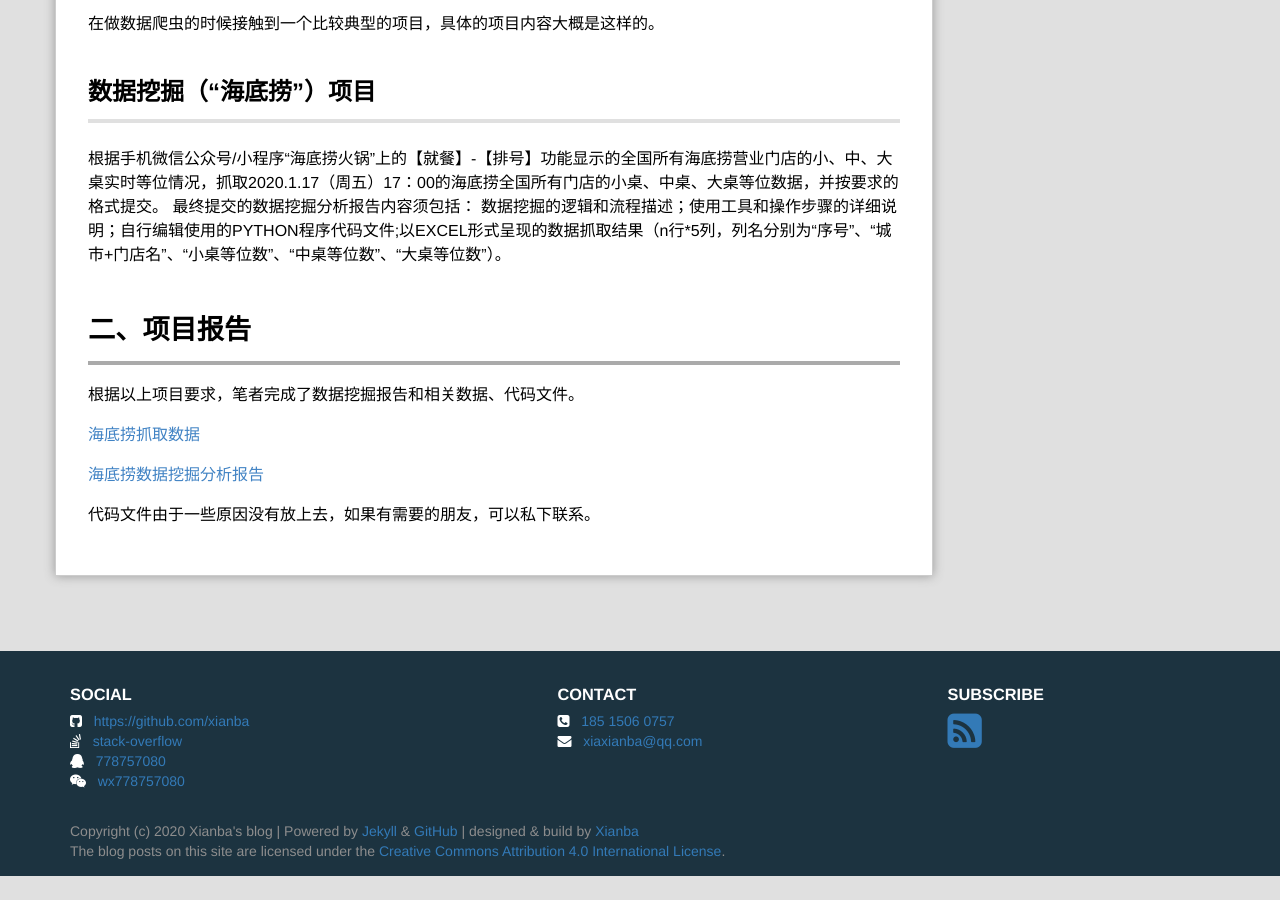
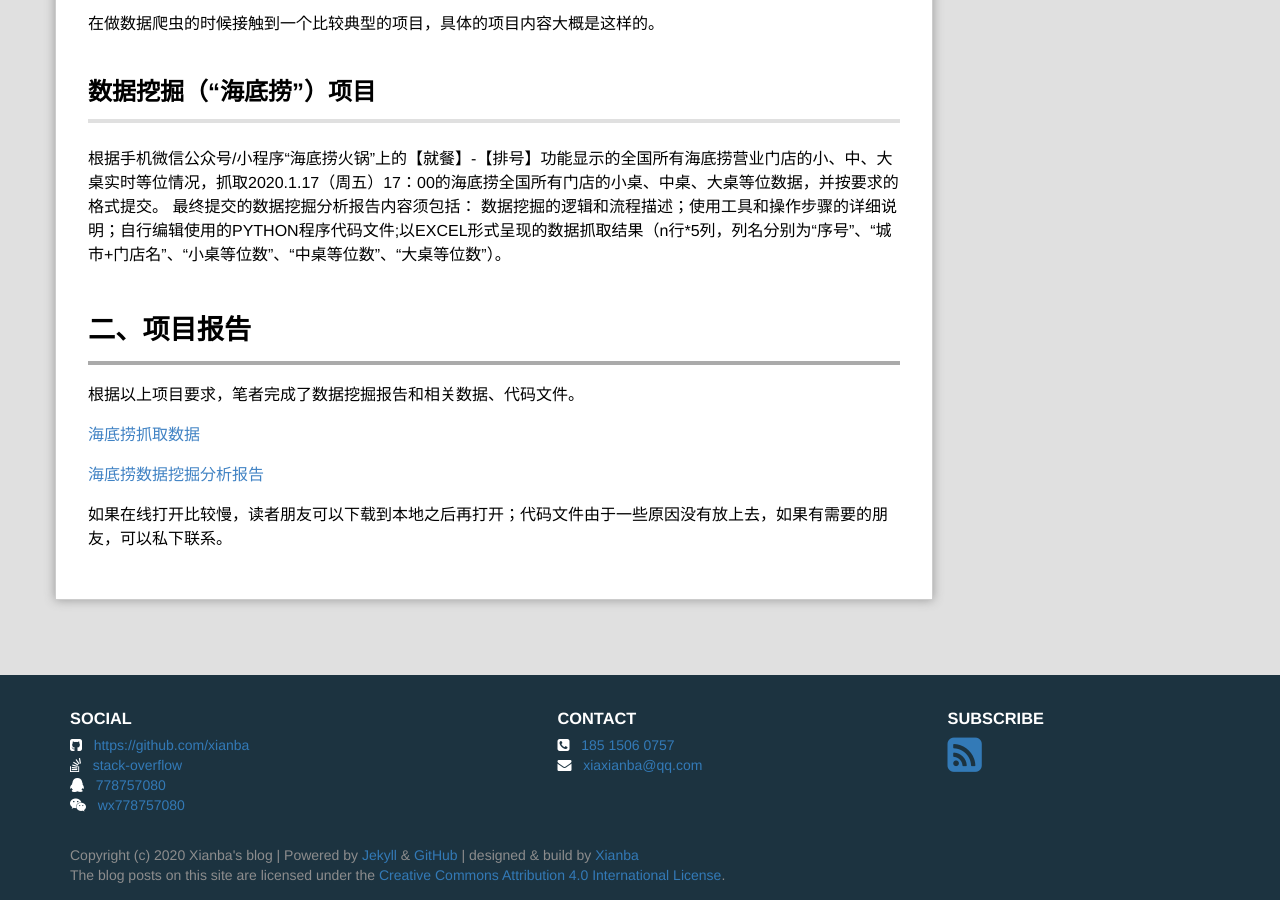
Before and after one commit to xianba/xianba.github.com, a Jekyll site: the page built from _posts/2020-01-30-Data mining for Haidilao.md, in a window 1280 px wide and 900 px high, scrolled down 664 px. Built offline with Jekyll 4.4.1, drawn with Linux system fonts in a browser that asks for light colours; comment, search, counter and statistics services are not loaded; before the commit the page ends 1540 px from its top, so only the background shows below that.

Commit message:
Update 2020-01-30-Data mining for Haidilao.md

```diff
--- a/_posts/2020-01-30-Data mining for Haidilao.md
+++ b/_posts/2020-01-30-Data mining for Haidilao.md
@@ -22,4 +22,4 @@ excerpt: "数据挖掘在任何行业都有无法估量的价值，但每一个
 
 [海底捞数据挖掘分析报告](https://github.com/xianba/xianba.github.com/blob/master/assets/file/haidilao/%E6%B5%B7%E5%BA%95%E6%8D%9E%E6%95%B0%E6%8D%AE%E6%8C%96%E6%8E%98%E5%88%86%E6%9E%90%E6%8A%A5%E5%91%8A.pdf)
 
-代码文件由于一些原因没有放上去，如果有需要的朋友，可以私下联系。
+如果在线打开比较慢，读者朋友可以下载到本地之后再打开；代码文件由于一些原因没有放上去，如果有需要的朋友，可以私下联系。
```
